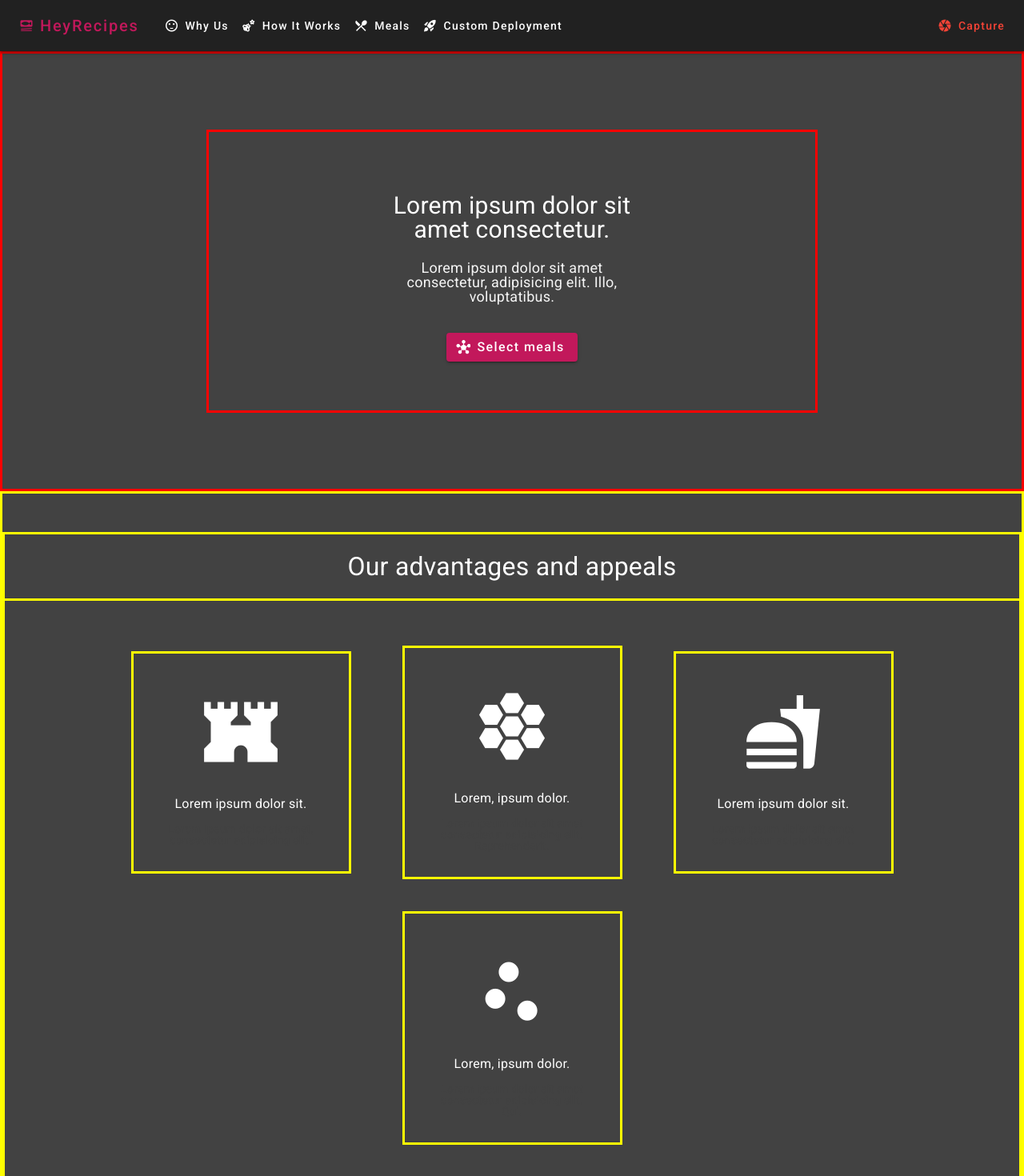
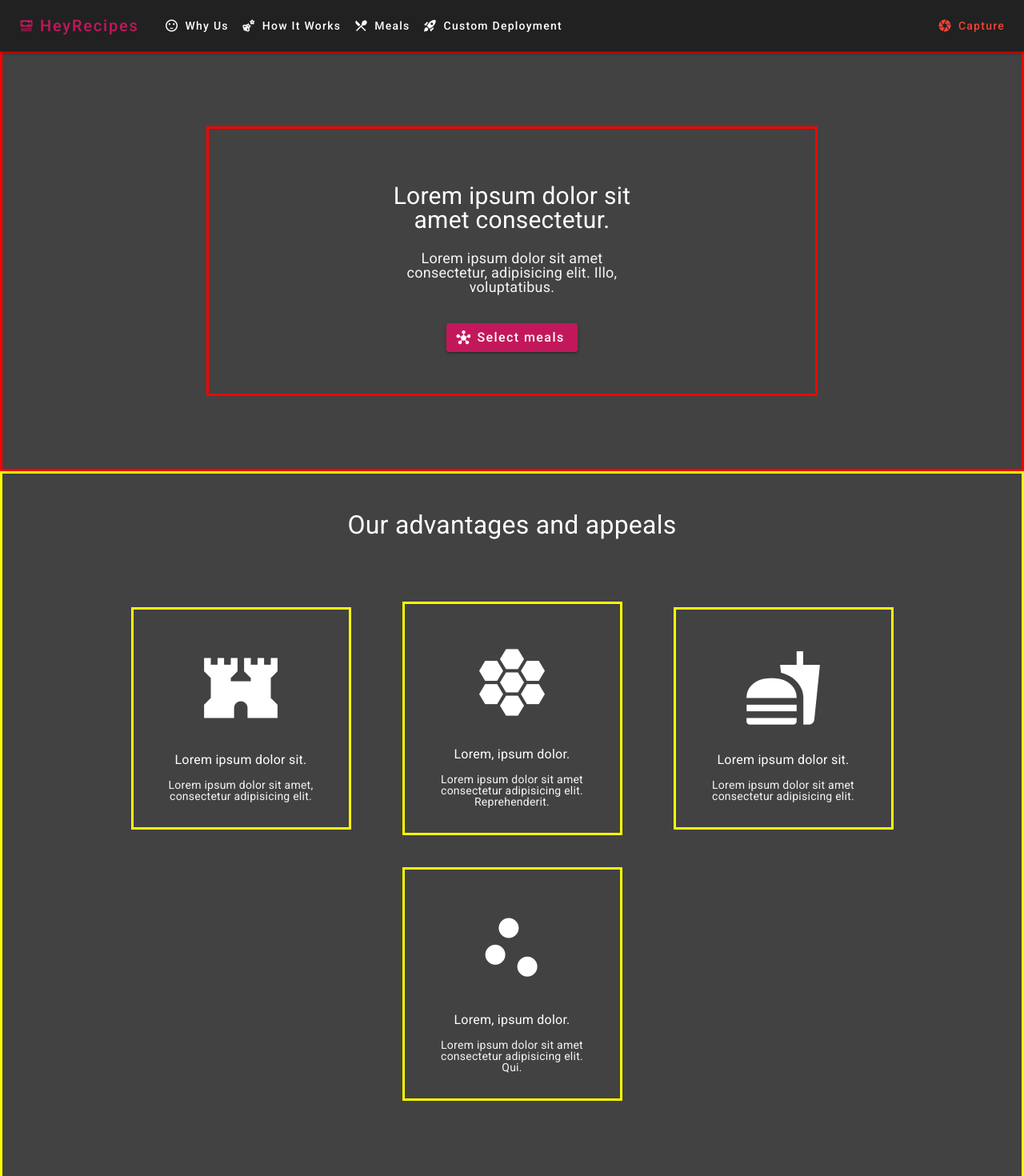
Before and after one commit to Kairn/hey-recipes, an Angular app: page / in a window 1280 px wide. Shown: the top 1470 px of the page at 80% size. Built offline with nearby package versions, Linux system fonts and the light colour scheme.

Commit message:
minor polishing styles

```diff
--- a/src/app/chipset/chipset.component.html
+++ b/src/app/chipset/chipset.component.html
@@ -38,6 +38,7 @@
                 </mat-option>
             </mat-autocomplete>
         </mat-form-field>
+        <div class="ac-buttons"></div>
     </div>
     <div class="chips-add-box">
         <mat-form-field appearance="outline">
--- a/src/app/chipset/chipset.component.scss
+++ b/src/app/chipset/chipset.component.scss
@@ -22,6 +22,7 @@ $min-chip-wid: 60px;
 }
 
 .selected-chips {
+    max-width: 660px;
     display: flex;
     flex-flow: row wrap;
     justify-content: left;
@@ -42,12 +43,14 @@ $min-chip-wid: 60px;
     margin: 3px;
     box-shadow: 0px 1px 2px 0px rgba($color: #000000, $alpha: 0.3);
     transition-duration: 0.25s;
+    transition-property: box-shadow;
     cursor: default;
 
     &:hover {
         background-color: lighten($color: $primary-color, $amount: 5%);
         box-shadow: 0px 3px 3px 0px rgba($color: #000000, $alpha: 0.2);
         transition-duration: 0.25s;
+        transition-property: box-shadow;
     }
 
     span {
@@ -55,6 +58,7 @@ $min-chip-wid: 60px;
         display: inline-block;
         padding: 0 5px;
         margin-left: 5px;
+        user-select: text;
     }
 
     mat-icon {
--- a/src/app/hero/hero.component.scss
+++ b/src/app/hero/hero.component.scss
@@ -1,7 +1,7 @@
 #hero-box {
     border: solid red;
     width: 100%;
-    height: 550px;
+    height: 525px;
     display: flex;
     justify-content: center;
     align-items: center;
--- /dev/null
+++ b/src/app/recipe/recipe.component.html
@@ -0,0 +1,4 @@
+<div class="recipe-wrapper">
+    <div class="recipe-title"></div>
+    <div class="recipe-pic"></div>
+</div>
--- a/src/app/why/why.component.scss
+++ b/src/app/why/why.component.scss
@@ -1,11 +1,10 @@
 #why-box {
     border: solid yellow;
     min-height: 100px;
-    padding: 3rem 0;
+    padding: 1.5rem 0 3rem;
 }
 
 #why-title {
-    border: solid yellow;
     font-size: 32px;
     text-align: center;
     padding: 1.5rem 0;
@@ -13,7 +12,6 @@
 }
 
 #why-card-box {
-    border: solid yellow;
     display: flex;
     flex-flow: row wrap;
     padding: 2.25rem 0;
@@ -47,7 +45,7 @@
 }
 
 .why-card-text {
-    color: #424242;
+    color: #F5F5F5;
 }
 
 @media (max-width: 1000px) {
--- a/src/styles.scss
+++ b/src/styles.scss
@@ -11,6 +11,7 @@ body {
     background-color: $basic-color;
     color: white;
     overflow-x: hidden;
+    user-select: text;
 }
 
 body {
@@ -18,3 +19,13 @@ body {
     margin: 64px 0 0 0;
     font-family: Roboto, "Helvetica Neue", sans-serif;
 }
+
+img {
+    user-select: none;
+    -webkit-user-drag: none;
+}
+
+button,
+mat-form-field {
+    user-select: none;
+}
```
Also changed, not shown: src/app/app.module.ts (+6 -2 lines), src/app/recipe/recipe.component.ts (added, +8 -0 lines), src/app/recipe/recipe.component.scss (added).
